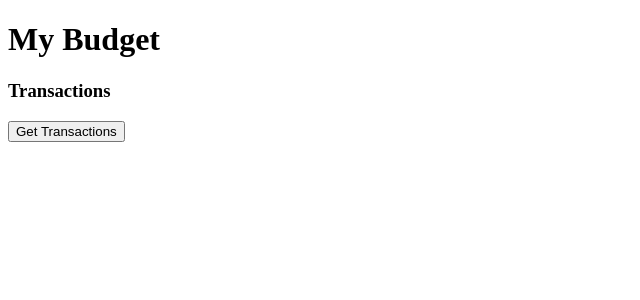
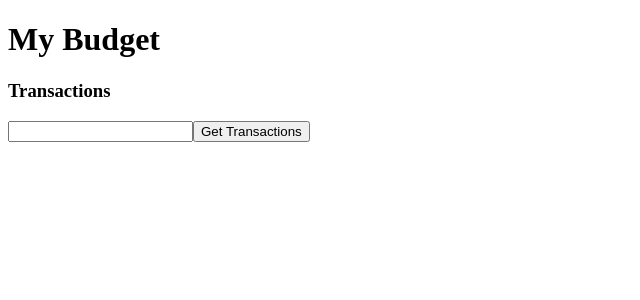
Before and after one commit to noragharris/my-budget, a React (Create React App) app: page / in a window 1280 px wide. Shown: the top 300 px of the page, without its empty margins (0-640 px from the left). Built offline with nearby package versions, Linux system fonts and the light colour scheme.

Commit message:
Add input field for category search term

```diff
--- a/src/components/transaction-view.tsx
+++ b/src/components/transaction-view.tsx
@@ -1,7 +1,9 @@
+import { useState } from 'react';
 import { useActions } from '../hooks';
 import { useAppSelector } from '../state';
 
 export const TransactionView: React.FC = () => {
+  const [term, setTerm] = useState<string | undefined>(undefined);
   const { getTransactions } = useActions();
 
   const { data, loading, error } = useAppSelector(
@@ -10,12 +12,18 @@ export const TransactionView: React.FC = () => {
 
   const onClick = (event: React.MouseEvent<HTMLButtonElement>) => {
     event.preventDefault();
-    getTransactions({filterByCategory: 'Shopping'});
+    setTerm('');
+    getTransactions(term ? { filterByCategory: term } : {});
   };
 
   return (
     <div>
       <h3>Transactions</h3>
+      <input
+        type='text'
+        value={term}
+        onChange={(e) => setTerm(e.target.value)}
+      />
       <button onClick={onClick}>Get Transactions</button>
       {error && <h3>{error}</h3>}
       {loading && <h3>Loading...</h3>}
```
